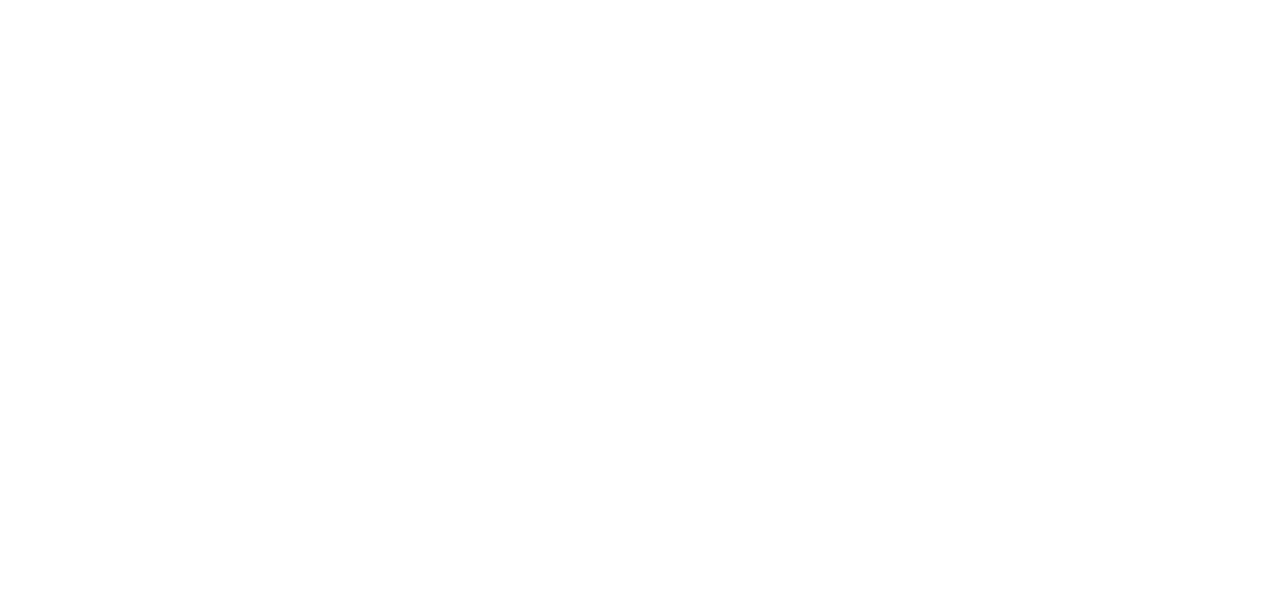
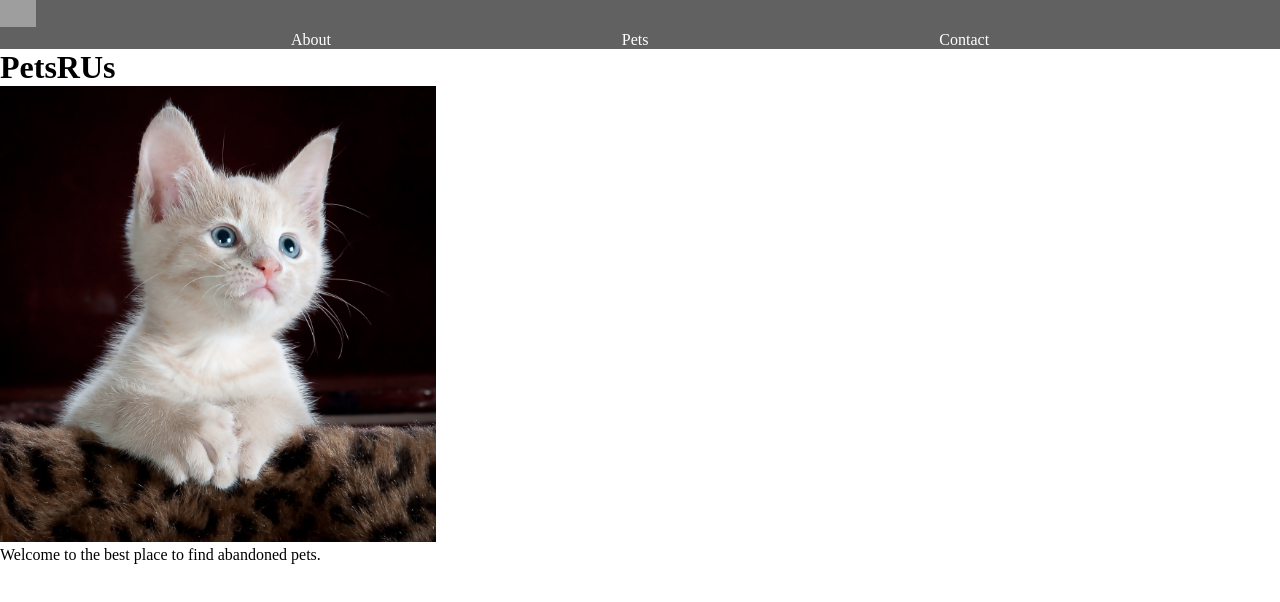
Before and after one commit to KleemoffDeveloper/blue-flower-sap, a plain HTML site: page index.html in a window 1280 px wide. Drawn offline with Linux system fonts and the light colour scheme; grey boxes are pictures that could not be loaded.

Commit message:
the real inital commit

```diff
--- a/index.html
+++ b/index.html
@@ -4,9 +4,25 @@
     <meta charset="UTF-8">
     <meta http-equiv="X-UA-Compatible" content="IE=edge">
     <meta name="viewport" content="width=device-width, initial-scale=1.0">
-    <title>Cats</title>
+    <title>PetsRUs - Home</title>
+    <link rel="stylesheet" href="style.css">
+    <script src="./src/index.js"></script>
 </head>
 <body>
-
+    <header class="nav">
+        <img class="logo" src="https://cdn-icons-png.flaticon.com/512/616/616430.png">
+        <ul>
+            <li><a href="#">About</a></li>
+            <li><a href="#">Pets</a></li>
+            <li><a href="#">Contact</a></li>
+        </ul>
+    </header>
+    <div class="main">
+        <h1>PetsRUs</h1>
+        <img src="./images/cat1.jpg" height="456">
+        <p>
+            Welcome to the best place to find abandoned pets.
+        </p>
+    </div>
 </body>
 </html>
--- a/src/index.js
+++ b/src/index.js
@@ -0,0 +1 @@
+console.log("Hello World!");
--- a/style.css
+++ b/style.css
@@ -0,0 +1,38 @@
+* {
+    padding: 0;
+    margin: 0;
+}
+
+a {
+    text-decoration: none;
+}
+
+li {
+    list-style: none;
+}
+
+.logo {
+    width: 36px;
+}
+
+.nav {
+    background-color: rgb(97, 97, 97);
+}
+
+.nav ul {
+    width: 100%;
+    display: flex;
+    justify-content: space-evenly;
+    /* text-align: center; */
+}
+
+.nav a {
+    color:white;
+}
+
+/* iPhones and stuff */
+@media only screen and (max-width: 425px) {
+    .logo {
+        width: 36px;
+    }
+}
```
Also changed, not shown: images/cat1.jpg (added).
